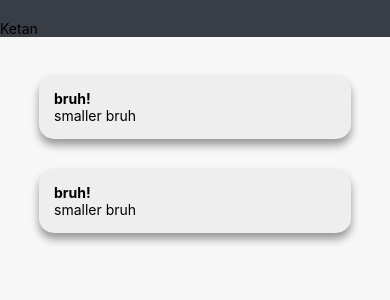
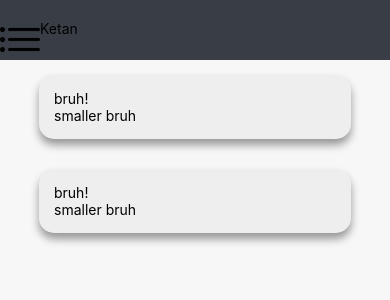
Before and after one commit to chazzox/organiseMe, a React Native app: screen / in a window 390 px wide. Shown: the top 300 px of the page. Built offline with nearby package versions, Linux system fonts and the light colour scheme.

Commit message:
much ree

```diff
--- a/App.js
+++ b/App.js
@@ -6,15 +6,16 @@ export default class bigre extends Component {
     return (
       <View style={styles.outer}>
         <View style={styles.head}>
+            <Image style={{ width: 40, height: 40}} source={require('./assets/img/navbar.png')} />
           <Text style={styles.Text}>Ketan</Text>
         </View>
         <View style={styles.lowerCont}>
             <View style={styles.dashCont}>
-              <Text style={styles.title}>bruh!</Text>
+              <Text style={styles.Title}>bruh!</Text>
               <Text style={styles.body}>smaller bruh</Text>
             </View>
           <View style={styles.dashCont}>
-            <Text style={styles.title}>bruh!</Text>
+            <Text style={styles.Title}>bruh!</Text>
             <Text style={styles.body}>smaller bruh</Text>
           </View>
         </View>
@@ -58,8 +59,5 @@ const styles = StyleSheet.create({
     shadowOpacity: 0.39,
     shadowRadius: 8.30,
     elevation: 13
-  },
-  title:{
-    fontWeight: "Bold"
   }
 })
--- a/package.json
+++ b/package.json
@@ -14,10 +14,10 @@
   },
   "dependencies": {
     "expo": "^35.0.0",
+    "expo-linear-gradient": "~7.0.0",
     "react": "16.8.3",
     "react-dom": "16.8.3",
     "react-native": "https://github.com/expo/react-native/archive/sdk-35.0.0.tar.gz",
-    "react-native-navigation-bar": "^0.2.1",
     "react-native-web": "^0.11.7"
   },
   "devDependencies": {
```
Also changed, not shown: 1 other file (tests, documents, lock files or other folders).
